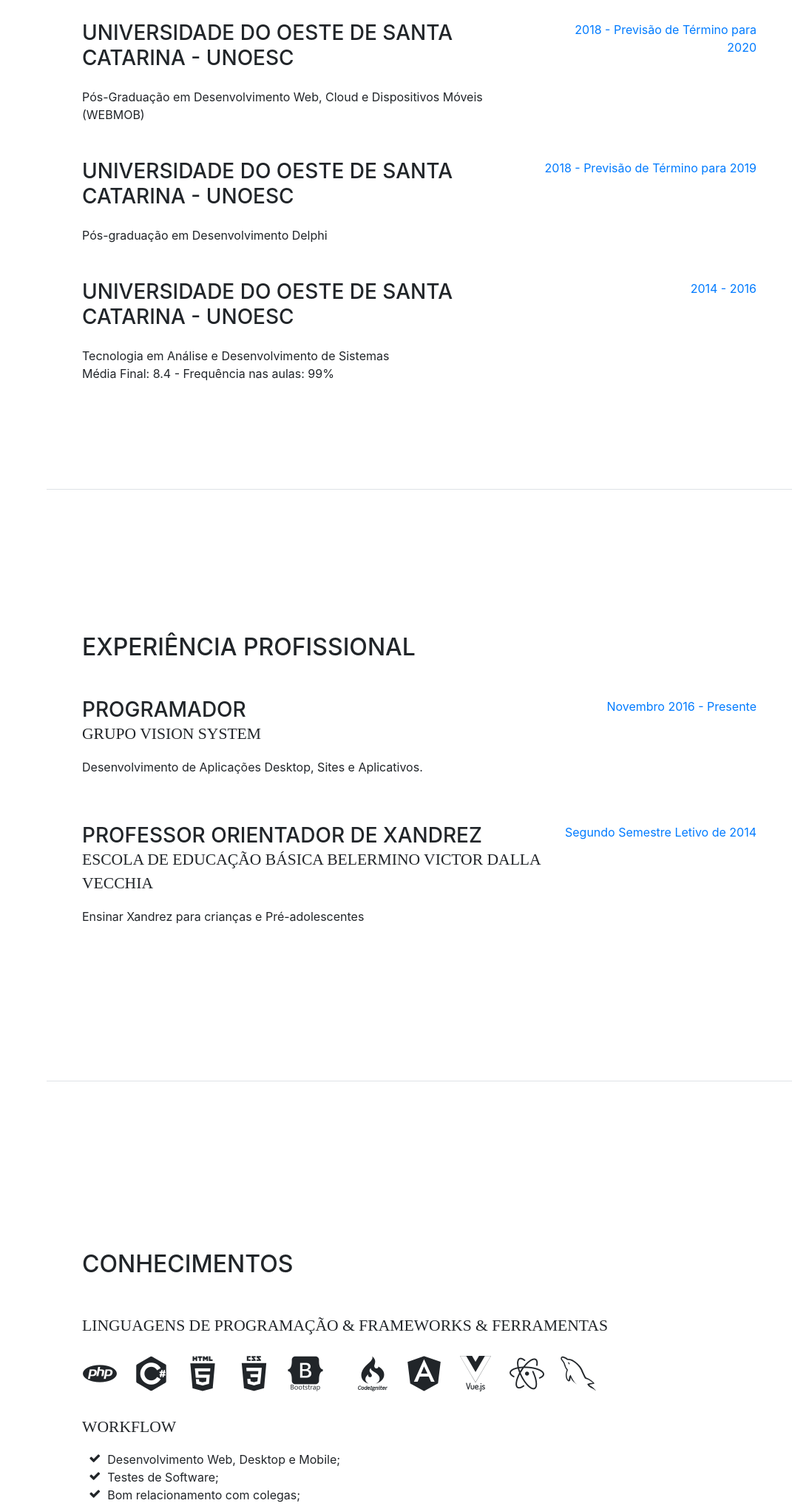
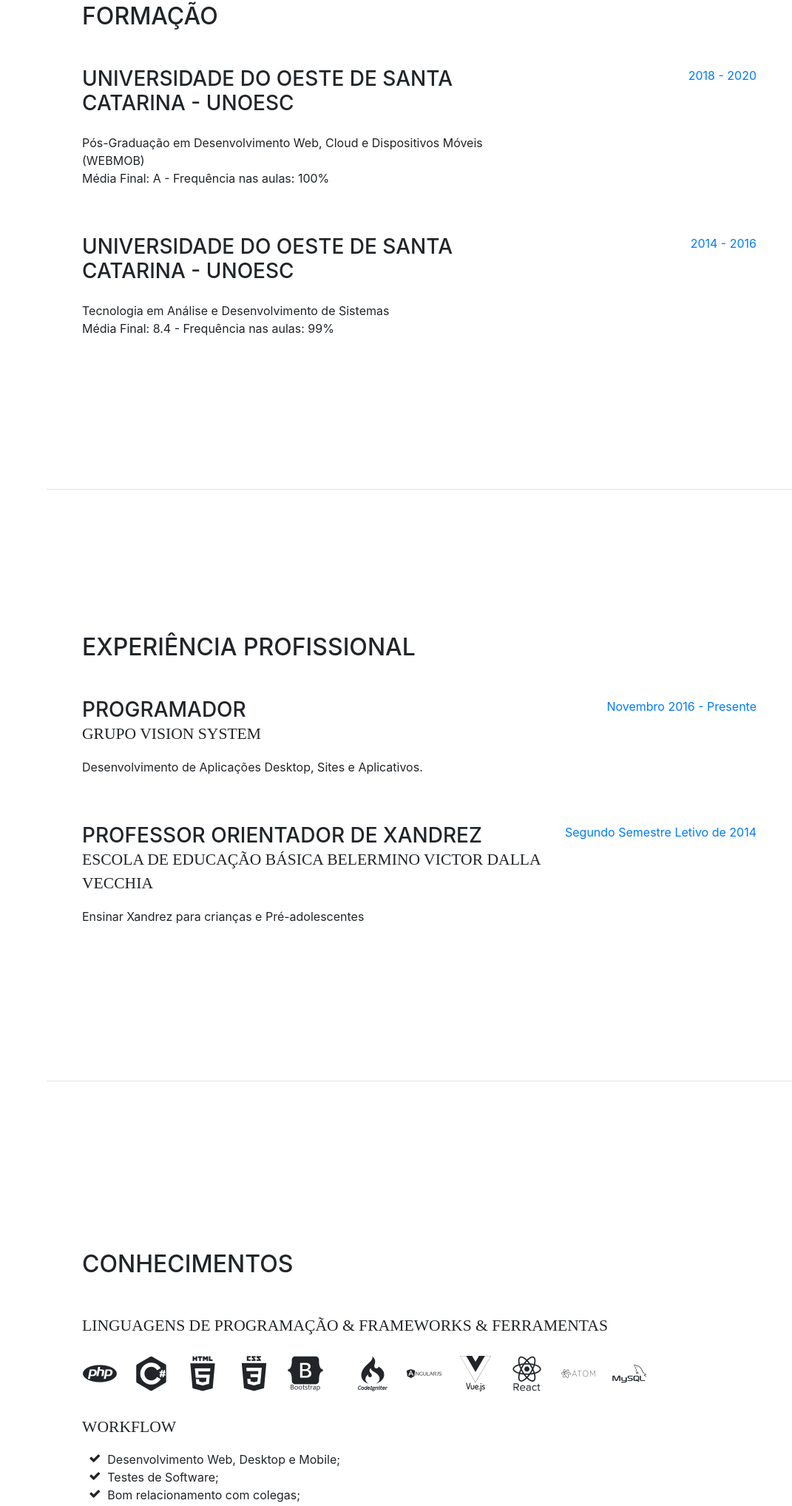
Before and after one commit to MatheusRibak/SitePessoal, a website with bundled scripts: page index.html in a window 1280 px wide. Shown: the part 938-2974 px from the top of the page at 74% size, without its empty margins (209-1280 px from the left). Built offline with nearby package versions, Linux system fonts and the light colour scheme; some icons are missing; a web font is replaced by a local one.

Commit message:
Alterações na parte de formações

```diff
--- a/index.html
+++ b/index.html
@@ -1,4 +1,3 @@
-
 <!DOCTYPE html>
 <html lang="en">
 
@@ -15,12 +14,15 @@
   <link href="vendor/bootstrap/css/bootstrap.min.css" rel="stylesheet">
 
   <!-- Custom fonts for this template -->
-  <link href="https://fonts.googleapis.com/css?family=Saira+Extra+Condensed:100,200,300,400,500,600,700,800,900" rel="stylesheet">
-  <link href="https://fonts.googleapis.com/css?family=Open+Sans:300,300i,400,400i,600,600i,700,700i,800,800i" rel="stylesheet">
+  <link href="https://fonts.googleapis.com/css?family=Saira+Extra+Condensed:100,200,300,400,500,600,700,800,900"
+    rel="stylesheet">
+  <link href="https://fonts.googleapis.com/css?family=Open+Sans:300,300i,400,400i,600,600i,700,700i,800,800i"
+    rel="stylesheet">
   <link href="vendor/font-awesome/css/font-awesome.min.css" rel="stylesheet">
   <link href="vendor/devicons/css/devicons.min.css" rel="stylesheet">
   <link href="vendor/simple-line-icons/css/simple-line-icons.css" rel="stylesheet">
-  <link rel="stylesheet" href="https://cdn.rawgit.com/konpa/devicon/df6431e323547add1b4cf45992913f15286456d3/devicon.min.css">
+  <link rel="stylesheet"
+    href="https://cdn.rawgit.com/konpa/devicon/df6431e323547add1b4cf45992913f15286456d3/devicon.min.css">
   <!-- Custom styles for this template -->
   <link href="css/resume.min.css" rel="stylesheet">
 
@@ -35,7 +37,8 @@
         <img class="img-fluid img-profile rounded-circle mx-auto mb-2" src="img/new-profile.jpg" alt="">
       </span>
     </a>
-    <button class="navbar-toggler" type="button" data-toggle="collapse" data-target="#navbarSupportedContent" aria-controls="navbarSupportedContent" aria-expanded="false" aria-label="Toggle navigation">
+    <button class="navbar-toggler" type="button" data-toggle="collapse" data-target="#navbarSupportedContent"
+      aria-controls="navbarSupportedContent" aria-expanded="false" aria-label="Toggle navigation">
       <span class="navbar-toggler-icon"></span>
     </button>
     <div class="collapse navbar-collapse" id="navbarSupportedContent">
@@ -72,8 +75,10 @@
           <a href="mailto:matheusribak@hotmail.com">matheusribak@hotmail.com</a>
         </div>
 
-        <p class="mb-5">A pessoa que adora descobrir novos frameworks PHP e ficar brincando por horas com ele, amante de projetos open-source.
-          Torcedor da chapecoense e do imortal tricolor, além de ser abençoado em ter uma família, namorada e amigos maravilhosos.</p>
+        <p class="mb-5">A pessoa que adora descobrir novos frameworks PHP e ficar brincando por horas com ele, amante de
+          projetos open-source.
+          Torcedor da chapecoense e do imortal tricolor, além de ser abençoado em ter uma família, namorada e amigos
+          maravilhosos.</p>
         <ul class="list-inline list-social-icons mb-0">
           <li class="list-inline-item">
             <a href="https://www.facebook.com/matheus.ribak">
@@ -104,20 +109,10 @@
             <h3 class="mb-0">Universidade do Oeste de Santa Catarina - Unoesc</h3>
             <br>
             <div> Pós-Graduação em Desenvolvimento Web, Cloud e Dispositivos Móveis (WEBMOB)</div>
+            <p>Média Final: A - Frequência nas aulas: 100%</p>
           </div>
           <div class="resume-date text-md-right">
-              <span class="text-primary">2018 - Previsão de Término para 2020</span>
-            </div>
-          </div>
-
-          <div class="resume-item d-flex flex-column flex-md-row mb-5">
-            <div class="resume-content mr-auto">
-              <h3 class="mb-0">Universidade do Oeste de Santa Catarina - Unoesc</h3>
-              <br>
-              <div>Pós-graduação em Desenvolvimento Delphi</div>
-            </div>
-            <div class="resume-date text-md-right">
-              <span class="text-primary">2018 - Previsão de Término para 2019</span>
+            <span class="text-primary">2018 - 2020</span>
           </div>
         </div>
 
@@ -132,7 +127,6 @@
             <span class="text-primary">2014 - 2016</span>
           </div>
         </div>
-
 
       </div>
     </section>
@@ -174,7 +168,7 @@
       <div class="my-auto">
         <h2 class="mb-5">Conhecimentos</h2>
 
-          <div class="subheading mb-3">Linguagens de Programação &amp; Frameworks  &amp; Ferramentas</div>
+        <div class="subheading mb-3">Linguagens de Programação &amp; Frameworks &amp; Ferramentas</div>
         <ul class="list-inline list-icons">
 
           <li class="list-inline-item">
@@ -206,7 +200,7 @@
           </li>
 
           <li class="list-inline-item">
-              <i class="devicon-angularjs-plain"></i>
+            <i class="devicon-angularjs-plain-wordmark"></i>
           </li>
 
           <li class="list-inline-item">
@@ -214,11 +208,15 @@
           </li>
 
           <li class="list-inline-item">
-              <i class="devicon-atom-original"></i>
+            <i class="devicon-react-original-wordmark"></i>
           </li>
 
           <li class="list-inline-item">
-              <i class="devicon-mysql-plain"></i>
+            <i class="devicon-atom-original-wordmark"></i>
+          </li>
+
+          <li class="list-inline-item">
+            <i class="devicon-mysql-plain-wordmark"></i>
           </li>
 
         </ul>
```
Lines whose indentation alone changed are shown as unchanged.
